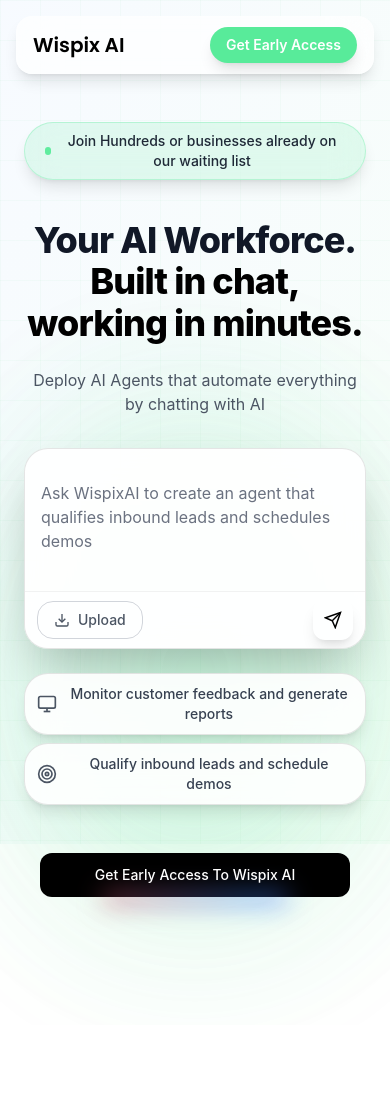
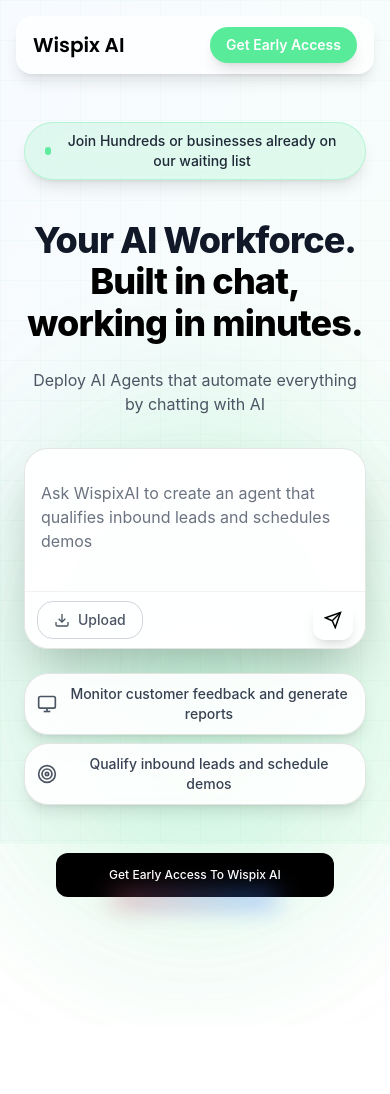
Before and after one commit to Blakeyyyyyyy/wispix-waitlist, a React (Vite) app: page / in a window 390 px wide. Shown: the top 1094 px of the page. Built offline with nearby package versions, Linux system fonts and the light colour scheme.

Commit message:
Fix mobile button overflow - reduce text size to xs, smaller padding, max-width 280px

```diff
--- a/src/pages/LandingPage.tsx
+++ b/src/pages/LandingPage.tsx
@@ -444,10 +444,10 @@
             </div>
 
             {/* Quick Join Waitlist CTA */}
-            <div className="mt-12 md:mt-16 flex justify-center px-4">
+            <div className="mt-12 md:mt-16 flex justify-center px-8">
               <RainbowButton
                 onClick={() => setShowWaitlistModal(true)}
-                className="text-sm md:text-lg px-6 md:px-12 py-3 md:py-5 w-full max-w-xs md:max-w-none md:scale-110 bg-black text-white"
+                className="text-xs md:text-lg px-3 md:px-12 py-2 md:py-5 w-full max-w-[280px] md:max-w-none md:scale-110 bg-black text-white"
               >
                 Get Early Access To Wispix AI
               </RainbowButton>
```
